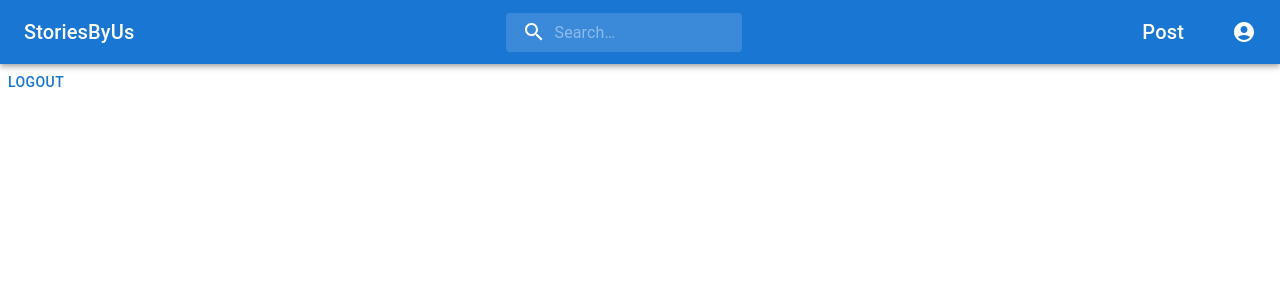
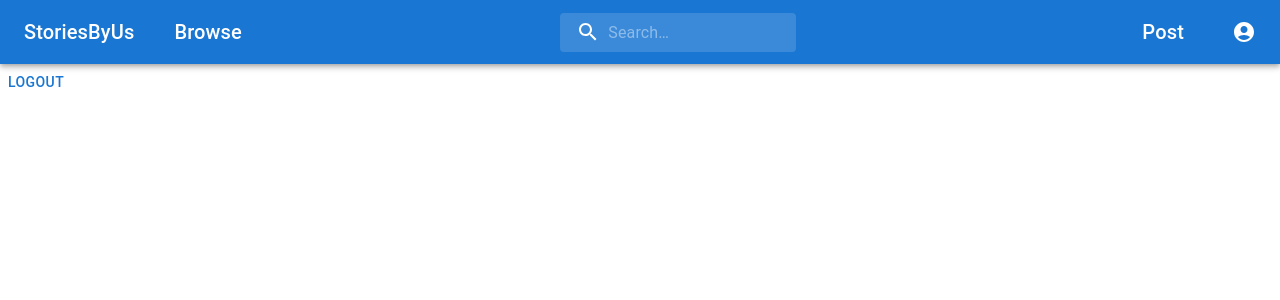
Before and after one commit to sorachung/StoriesByUs, a React (Create React App) app in the folder StoriesByUs/client/: page / in a window 1280 px wide. Shown: the top 300 px of the page. Built offline with nearby package versions, Linux system fonts and the light colour scheme; no server answers; sample sign-in values are in the browser's storage.

Commit message:
added Browse menu option to navbar and implemented it

```diff
--- a/StoriesByUs/client/src/components/ApplicationViews.js
+++ b/StoriesByUs/client/src/components/ApplicationViews.js
@@ -2,6 +2,7 @@ import React from "react";
 import { Switch, Route, Redirect } from "react-router-dom";
 import Login from "./auth/Login";
 import Register from "./auth/Register";
+import Browse from "./browse/Browse";
 import Home from "./dashboard/Home";
 
 export default function ApplicationViews({ isLoggedIn }) {
@@ -10,6 +11,10 @@ export default function ApplicationViews({ isLoggedIn }) {
       <Switch>
         <Route path="/" exact>
           {isLoggedIn ? <Home /> : <Redirect to="/login" />}
+        </Route>
+
+        <Route path="/browse" exact>
+          {isLoggedIn ? <Browse /> : <Redirect to="/login" />}
         </Route>
 
         <Route path="/login">
--- /dev/null
+++ b/StoriesByUs/client/src/components/browse/Browse.js
@@ -0,0 +1,8 @@
+import React from "react";
+export default function Browse() {
+  return (
+    <>
+      <h1>Browse</h1>
+    </>
+  );
+}
--- a/StoriesByUs/client/src/components/nav/Navbar.js
+++ b/StoriesByUs/client/src/components/nav/Navbar.js
@@ -205,6 +205,22 @@ export default function Navbar({ isLoggedIn }) {
           </Typography>
           {isLoggedIn ? (
             <>
+              <Typography
+                variant="h6"
+                noWrap
+                component="div"
+                paddingLeft="2em"
+                sx={{ display: { xs: "block", sm: "block" } }}
+              >
+                <Link
+                  component={RouterLink}
+                  sx={{ textDecoration: "none" }}
+                  color="#FFF"
+                  to="/browse"
+                >
+                  Browse
+                </Link>
+              </Typography>
               <Box sx={{ flexGrow: 1 }} />
               <Search>
                 <SearchIconWrapper>
```
